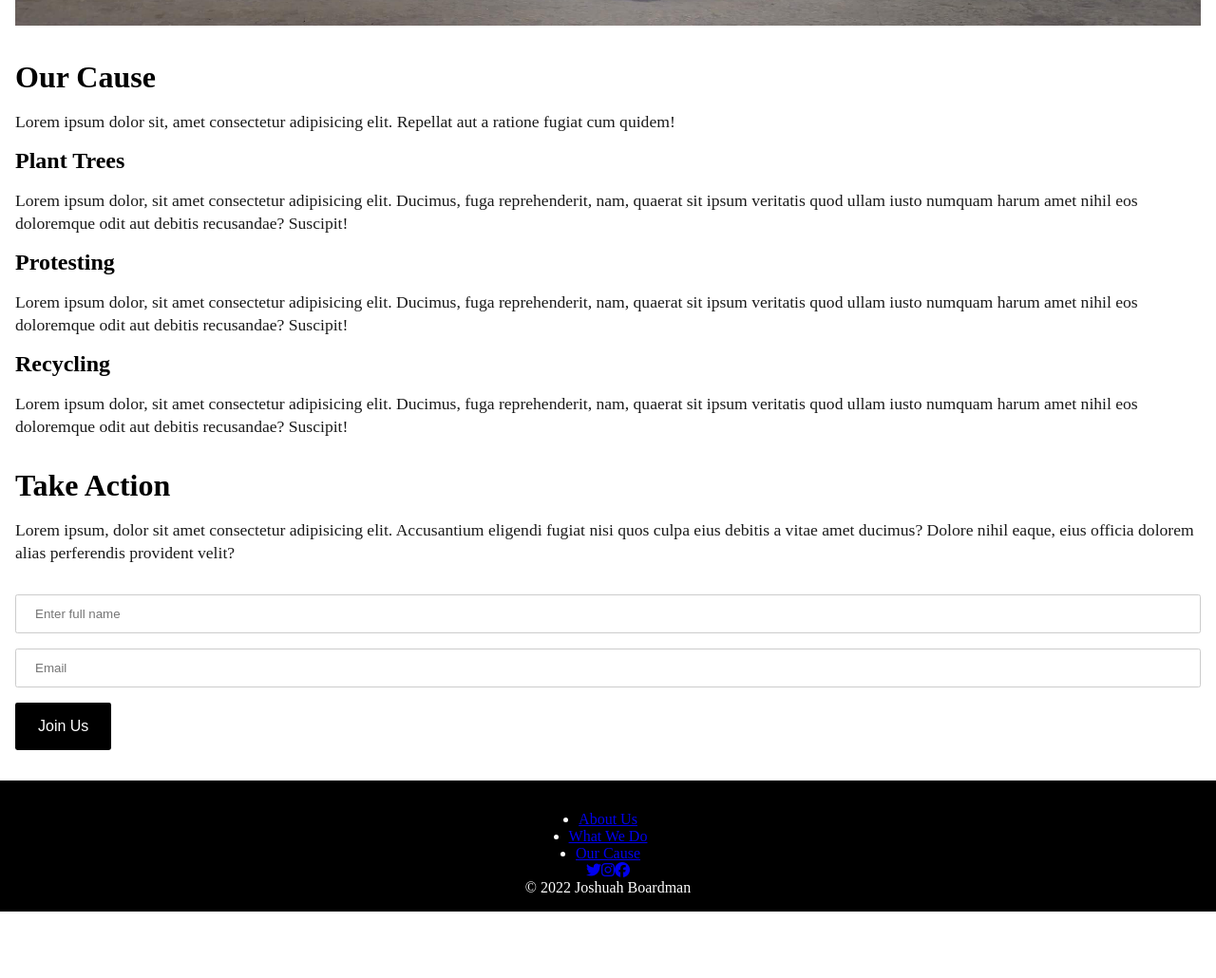
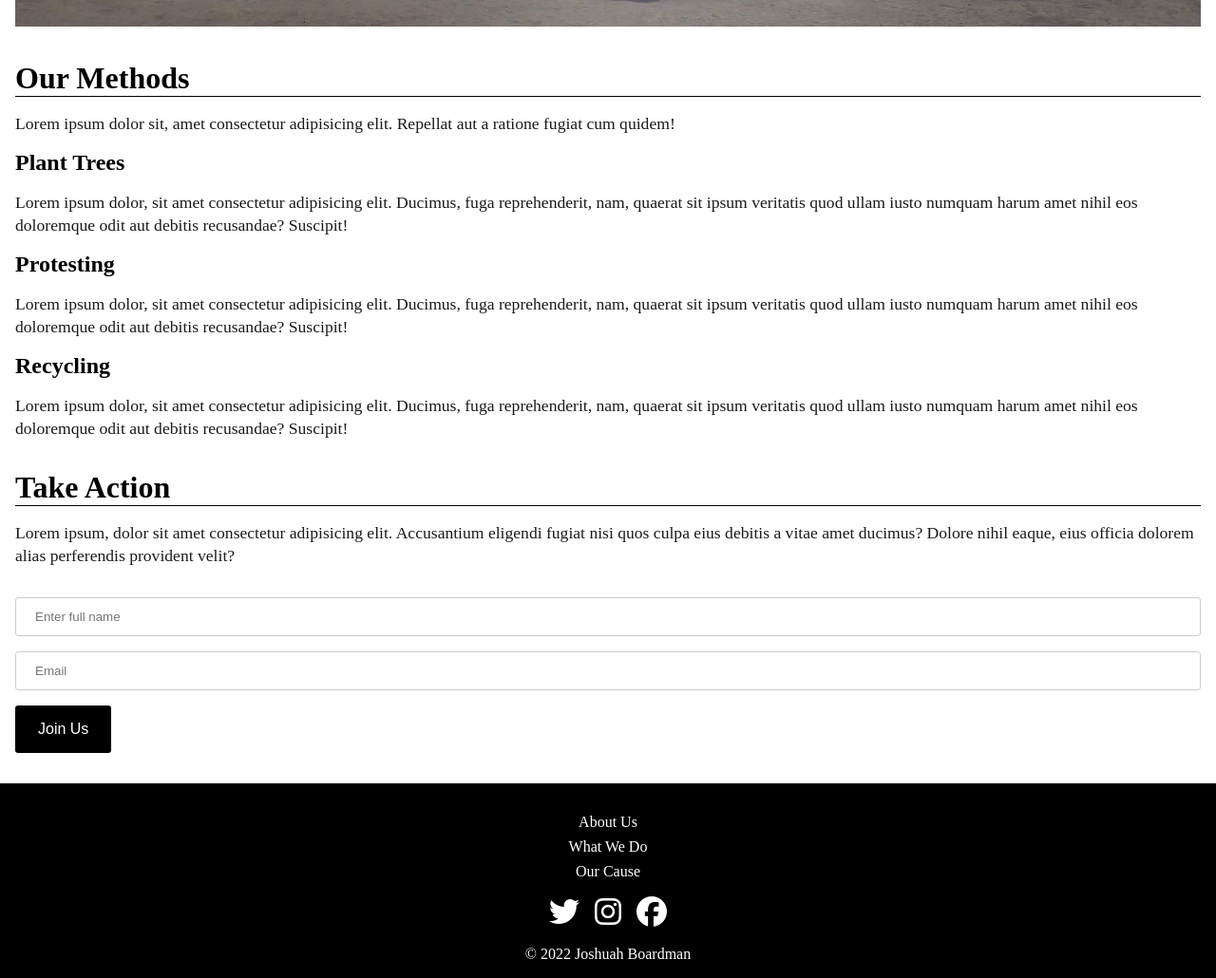
Before and after one commit to JoshuahBoardman/Save-the-trees, a plain HTML site: page index.html in a window 1280 px wide. Shown: the part 1336-2366 px from the top of the page at 95% size. Before the commit the page ends 2296 px from the top, so only its background shows below. Drawn offline with Linux system fonts and the light colour scheme; a web font is replaced by a local one.

```diff
--- a/index.html
+++ b/index.html
@@ -59,7 +59,7 @@
          <!-- Our Methods -->
         <section class="our-methods-section">
             <div class="our-methods-header">
-                <h3 class="our-methods-title">Our Cause</h3>
+                <h3 class="our-methods-title">Our Methods</h3>
                 <p class="sub-text">Lorem ipsum dolor sit, amet consectetur adipisicing elit. Repellat aut a ratione fugiat cum quidem!</p>
             </div>
             <div class="our-methods-cards">
--- a/style.css
+++ b/style.css
@@ -162,6 +162,7 @@ header {
 .about-us-title {
     font-size: 2rem;
     margin-bottom: 1rem;
+    border-bottom: .1rem solid #000;
 }
 
 .about-us-img {
@@ -183,6 +184,7 @@ header {
 .our-methods-title {
     font-size: 2rem;
     margin-bottom: 1rem;
+    border-bottom: .1rem solid #000;
 }
 
 .our-methods-card {
@@ -208,6 +210,7 @@ header {
 .take-action-title {
     font-size: 2rem;
     margin-bottom: 1rem;
+    border-bottom: .1rem solid #000;
 }
 
 .take-action-form {
@@ -217,7 +220,7 @@ header {
 .name-input {
     display: inline-block;
     border: 1px solid #ccc;
-    border-radius: .15rem;
+    border-radius: .2rem;
     padding: 12px 20px;
     margin-bottom: 1rem;
     width: 100%;
@@ -226,7 +229,7 @@ header {
 .email-input {
     display: inline-block;
     border: 1px solid #ccc;
-    border-radius: .15rem;
+    border-radius: .2rem;
     padding: 12px 20px;
     margin-bottom: 1rem;
     width: 100%;
@@ -238,6 +241,7 @@ footer {
     background-color: #000;
     color: #fff;
     display: flex;
+    gap: 1rem;
     flex-direction: column;
     justify-content: center;
     align-items: center;
@@ -246,15 +250,28 @@ footer {
 
 .footer-nav-list {
     display: flex;
+    gap: .5rem;
     flex-direction: column;
+    justify-content: center;
+    align-items: center;
+    list-style: none;
+}
+
+.footer-nav-item a {
+    color: #fff;
+    text-decoration: none;
+}
+
+.social {
+    display: flex;
+    gap: 1rem;
     justify-content: center;
     align-items: center;
 }
 
-.social {
-    display: flex;
-    justify-content: center;
-    align-items: center;
+.social-icons {
+    font-size: 2rem;
+    color: #fff;
 }
 
 /* Components */
@@ -267,6 +284,6 @@ footer {
     background-color: #000; /* Green */
     color: #fff;
     border: none;
-    border-radius: .15rem;
+    border-radius: .2rem;
     padding: 1rem 1.5rem;
 }
```
